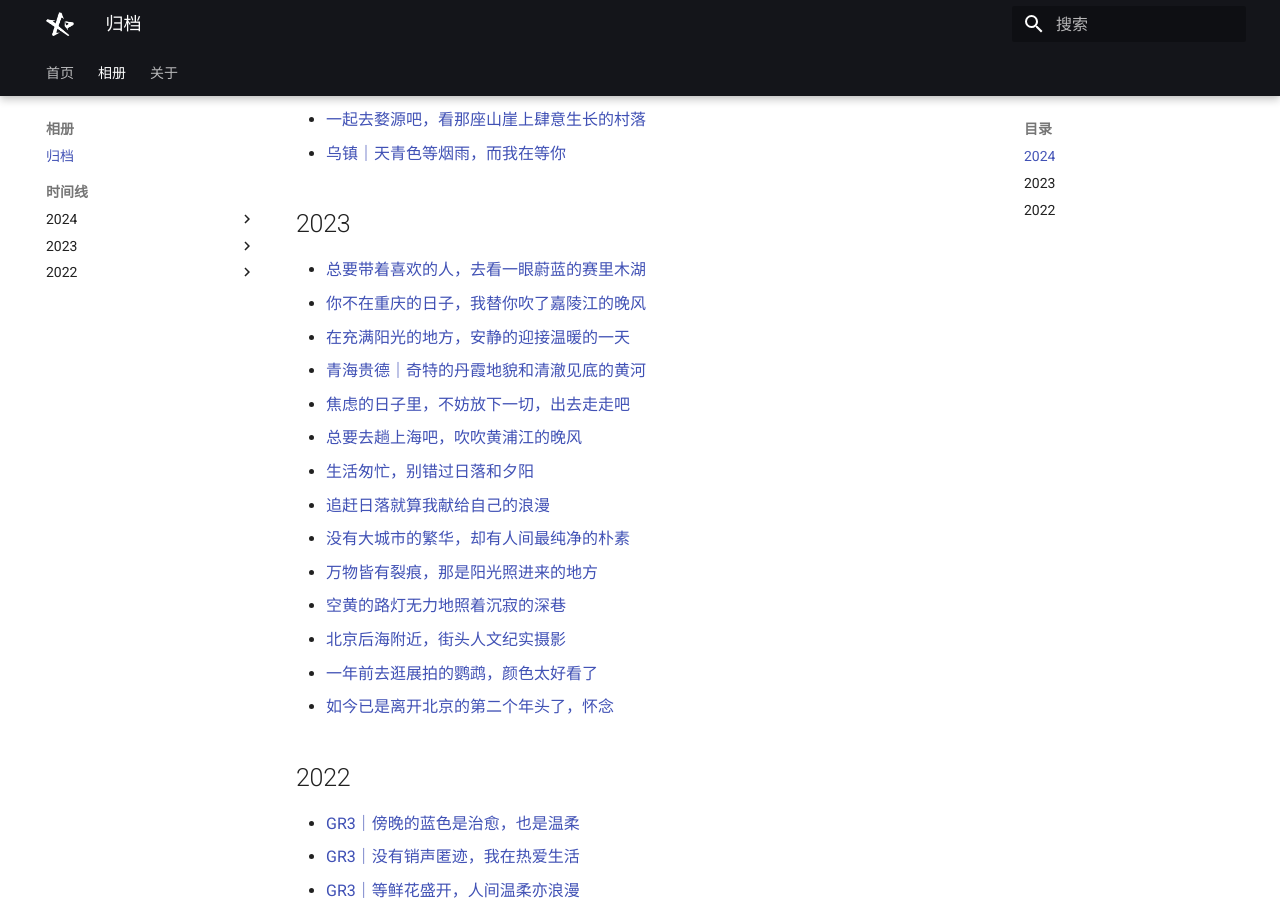
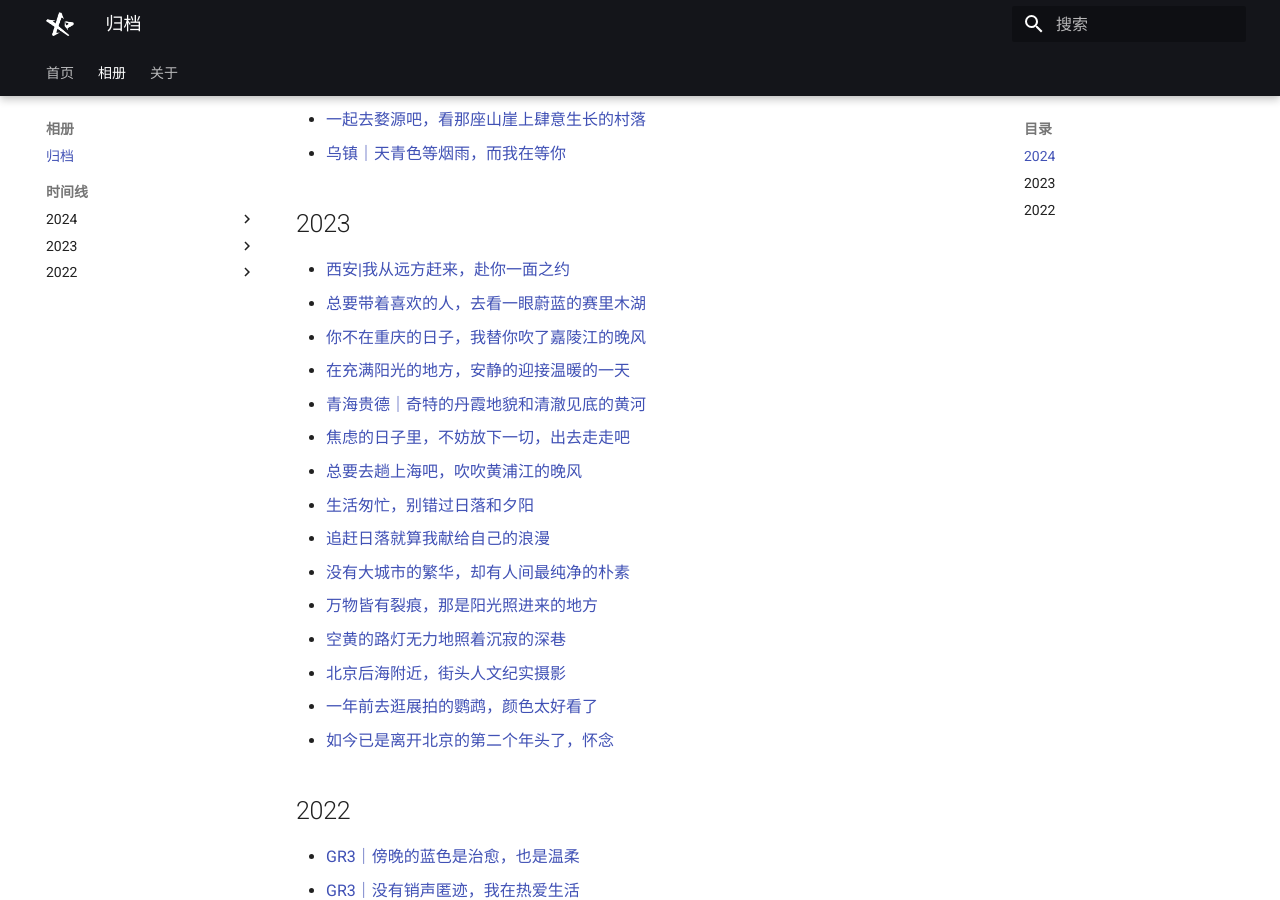
Before and after one commit to Eric54920/mkdocs, an MkDocs documentation site: the page built from docs/gallery.md, in a window 1280 px wide and 900 px high, scrolled down 459 px. Built offline with MkDocs 1.6.1 and Material for MkDocs 9.7.7, drawn with Linux system fonts in a browser that asks for light colours.

Commit message:
docs:update docs

```diff
--- a/docs/gallery.md
+++ b/docs/gallery.md
@@ -16,6 +16,7 @@
 
 ## 2023
 
+- [西安|我从远方赶来，赴你一面之约](./gallery/2023-11-15/gallery.md)
 - [总要带着喜欢的人，去看一眼蔚蓝的赛里木湖](./gallery/2023-06-09/gallery.md)
 - [你不在重庆的日子，我替你吹了嘉陵江的晚风](./gallery/2023-06-08/gallery.md)
 - [在充满阳光的地方，安静的迎接温暖的一天](./gallery/2023-05-07/gallery.md)
--- a/mkdocs.yml
+++ b/mkdocs.yml
@@ -143,6 +143,7 @@ nav:
         - 一起去婺源吧，看那座山崖上肆意生长的村落: ./gallery/2024-03-23/gallery.md
         - 乌镇｜天青色等烟雨，而我在等你: ./gallery/2024-03-08/gallery.md
       - 2023:
+        - 西安|我从远方赶来，赴你一面之约: ./gallery/2023-11-15/gallery.md
         - 总要带着喜欢的人，去看一眼蔚蓝的赛里木湖: ./gallery/2023-06-09/gallery.md
         - 你不在重庆的日子，我替你吹了嘉陵江的晚风: ./gallery/2023-06-08/gallery.md
         - 在充满阳光的地方，安静的迎接温暖的一天: ./gallery/2023-05-07/gallery.md
```
Also changed, not shown: docs/gallery/2023-11-15/gallery.md (renamed from docs/gallery/2023-11-15/index.md).
